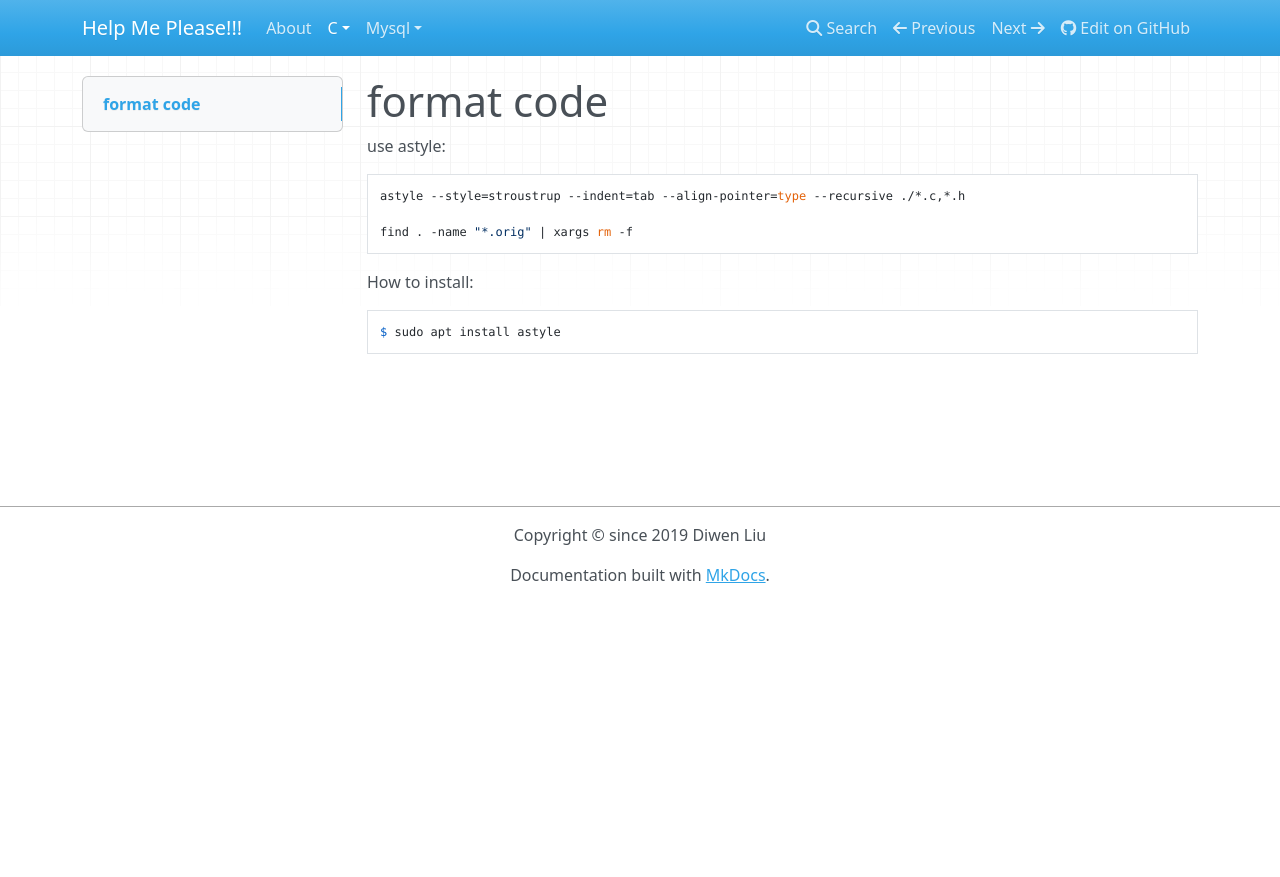
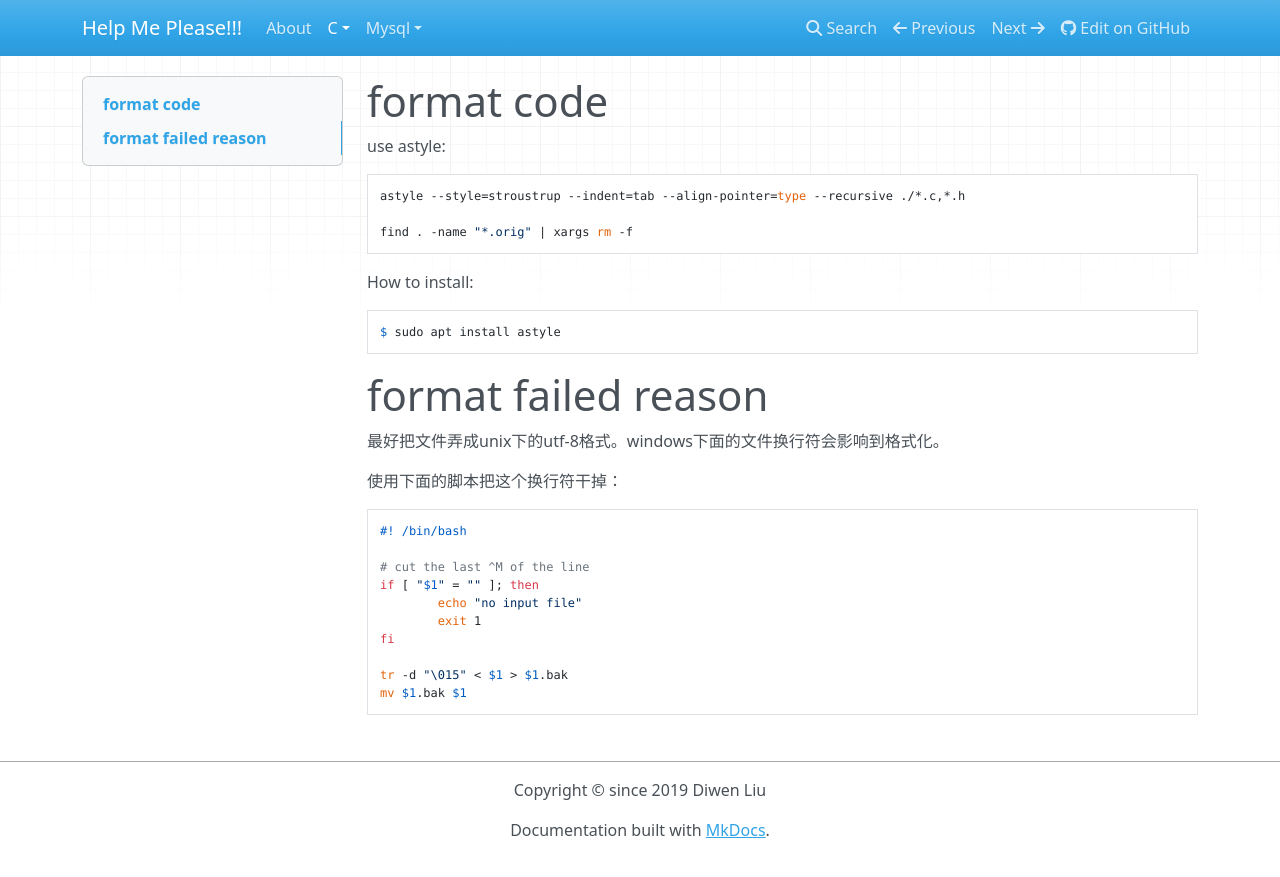
Before and after one commit to yzhu798/HelpMe, an MkDocs documentation site: the page built from notes/C/05_format_code.md, in a window 1280 px wide. Shown: the top 877 px of the page. Built offline with MkDocs 1.6.1, drawn with Linux system fonts in a browser that asks for light colours; nearby versions of some CDN libraries.

Commit message:
Modify doc

````diff
--- a/mkdocs.yml
+++ b/mkdocs.yml
@@ -17,6 +17,7 @@ nav:
     - 04 shared library: C/04_shared_library.md
     - 05 format code: C/05_format_code.md
     - 06_command-line_args: C/06_command-line_args.md
+    - 07 debug by gdb: C/07_debug_by_gdb.md
   - Mysql:
     - 01 install: Mysql/01_install.md
     - 02 create user: Mysql/02_create_user.md
--- a/notes/C/05_format_code.md
+++ b/notes/C/05_format_code.md
@@ -13,3 +13,22 @@ How to install:
 ```
 $ sudo apt install astyle
 ```
+
+# format failed reason
+
+最好把文件弄成unix下的utf-8格式。windows下面的文件换行符会影响到格式化。
+
+使用下面的脚本把这个换行符干掉：
+
+```bash
+#! /bin/bash
+
+# cut the last ^M of the line
+if [ "$1" = "" ]; then
+        echo "no input file"
+        exit 1
+fi
+
+tr -d "\015" < $1 > $1.bak
+mv $1.bak $1
+```
````
Also changed, not shown: notes/C/07_debug_by_gdb.md (added, +101 -0 lines).
